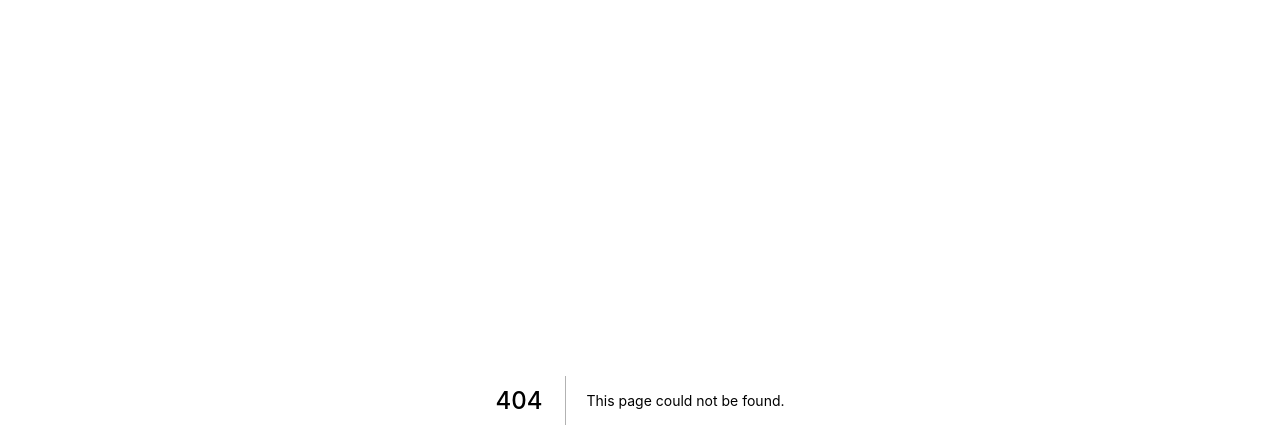
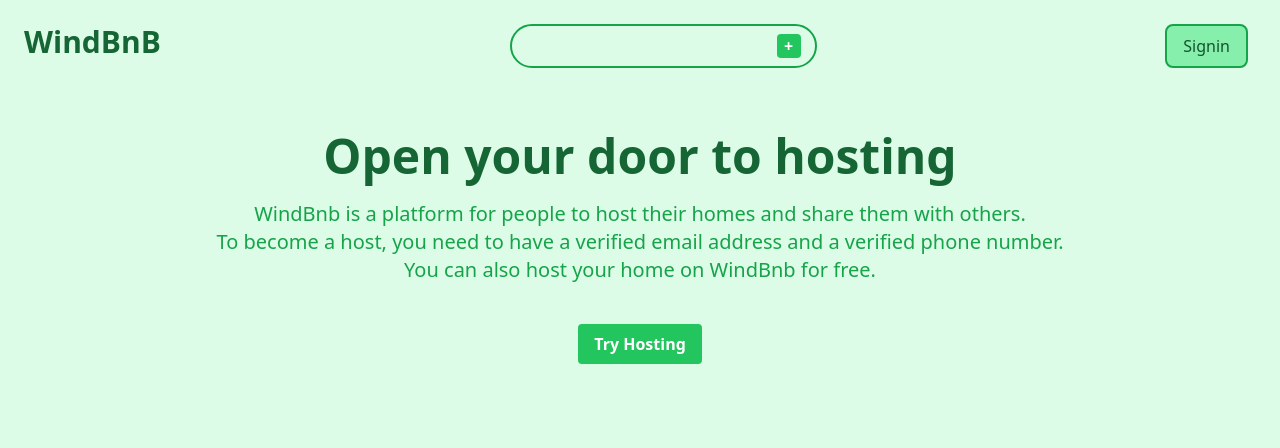
Before and after one commit to bineetNaidu/Windbnb, a Next.js app: page /become-hosts in a window 1280 px wide. Before the commit this address had no page. Shown: the top 448 px of the page. Built offline with nearby package versions, Linux system fonts and the light colour scheme; no server answers.

Commit message:
🚀 add Become Host default page

```diff
--- a/components/Navbar.tsx
+++ b/components/Navbar.tsx
@@ -27,6 +27,11 @@ const Navbar: FC = () => {
           <div>Loading...</div>
         ) : user ? (
           <div className="flex">
+            <Link href="/become-hosts">
+              <div className="bg-green-300 border-green-600 px-4 py-2 rounded-lg text-green-900 border-2 hover:bg-green-600 hover:text-white transition-all cursor-pointer mr-2">
+                Become Host
+              </div>
+            </Link>
             <div className="bg-green-300 border-green-600 px-4 py-2 rounded-lg text-green-900 border-2 transition-all mr-2 flex">
               <Image
                 src={user.picture!}
@@ -36,12 +41,11 @@ const Navbar: FC = () => {
               />
               <span className="ml-2">{user.name}</span>
             </div>
-            <a
-              href="/api/auth/logout"
-              className="bg-green-300 border-green-600 px-4 py-2 rounded-lg text-green-900 border-2 hover:bg-green-600 hover:text-white transition-all cursor-pointer mr-2"
-            >
-              Logout
-            </a>
+            <Link href="/api/auth/logout">
+              <div className="bg-green-300 border-green-600 px-4 py-2 rounded-lg text-green-900 border-2 hover:bg-green-600 hover:text-white transition-all cursor-pointer mr-2">
+                Logout
+              </div>
+            </Link>
           </div>
         ) : (
           <Link href="/signin">
--- /dev/null
+++ b/pages/become-hosts.tsx
@@ -0,0 +1,34 @@
+import type { NextPage } from 'next';
+import Layout from '../components/Layout';
+
+const BecomeHosts: NextPage = () => {
+  return (
+    <Layout title="Host Your Home in WindBnb">
+      <main className="flex flex-col justify-center items-center mt-10">
+        <h1 className="text-5xl font-bold text-green-800 mb-5">
+          Open your door to hosting
+        </h1>
+
+        <div className="text-green-600 font-light text-xl flex flex-col items-center">
+          <p>
+            WindBnb is a platform for people to host their homes and share them
+            with others.
+          </p>
+          <p>
+            To become a host, you need to have a verified email address and a
+            verified phone number.
+          </p>
+          <p>You can also host your home on WindBnb for free.</p>
+
+          <button className="bg-green-500 hover:bg-green-700 text-white font-bold rounded px-4 py-2 top-2.5 right-4 transition-all mt-10 text-base">
+            Try Hosting
+          </button>
+        </div>
+      </main>
+
+      <main></main>
+    </Layout>
+  );
+};
+
+export default BecomeHosts;
```
